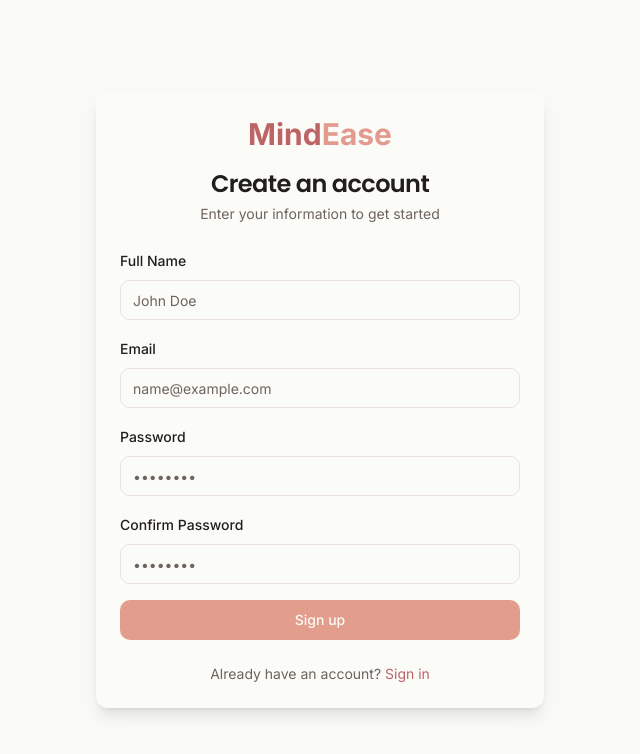
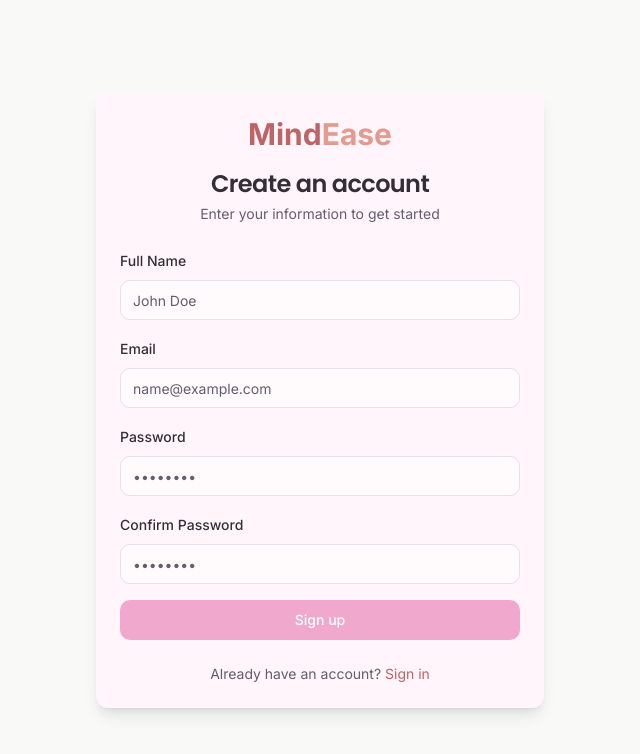
Before and after one commit to DamarisM87/mindease-connect-hub, a React (Vite) app: page /register in a window 1280 px wide. Shown: the top 754 px of the page, without its empty margins (320-960 px from the left). Built offline with nearby package versions, Linux system fonts and the light colour scheme.

Commit message:
feat: Update color variables and add new kawaii styles and animations

```diff
--- a/src/index.css
+++ b/src/index.css
@@ -1,4 +1,3 @@
-
 @import url('https://fonts.googleapis.com/css2?family=Inter:wght@300;400;500;600;700&family=Poppins:wght@400;500;600;700&display=swap');
 
 @tailwind base;
@@ -7,83 +6,65 @@
 
 @layer base {
   :root {
-    --background: 60 30% 98%;
-    --foreground: 20 8% 12%;
+    --background: 330 100% 99%;
+    --foreground: 270 10% 20%;
 
-    --card: 60 30% 98%;
-    --card-foreground: 20 8% 12%;
+    --card: 330 100% 98%;
+    --card-foreground: 270 10% 20%;
 
-    --popover: 60 30% 98%;
-    --popover-foreground: 20 8% 12%;
+    --popover: 330 100% 98%;
+    --popover-foreground: 270 10% 20%;
 
-    --primary: 12 61% 72%;
-    --primary-foreground: 60 30% 98%;
+    --primary: 330 70% 80%; /* Sakura pink */
+    --primary-foreground: 0 0% 100%;
 
-    --secondary: 12 46% 75%;
-    --secondary-foreground: 60 30% 98%;
+    --secondary: 240 80% 90%; /* Soft lavender */
+    --secondary-foreground: 270 10% 20%;
 
-    --muted: 12 10% 92%;
-    --muted-foreground: 20 8% 40%;
+    --muted: 270 20% 94%;
+    --muted-foreground: 270 10% 40%;
 
-    --accent: 0 41% 57%;
-    --accent-foreground: 60 30% 98%;
+    --accent: 190 80% 85%; /* Mint blue */
+    --accent-foreground: 270 10% 20%;
 
     --destructive: 0 84.2% 60.2%;
-    --destructive-foreground: 210 40% 98%;
+    --destructive-foreground: 330 100% 99%;
 
-    --border: 12 20% 90%;
-    --input: 12 20% 90%;
-    --ring: 12 61% 72%;
+    --border: 270 20% 90%;
+    --input: 270 20% 90%;
+    --ring: 330 70% 80%;
 
     --radius: 0.75rem;
-
-    --sidebar-background: 0 0% 98%;
-    --sidebar-foreground: 240 5.3% 26.1%;
-    --sidebar-primary: 12 61% 72%;
-    --sidebar-primary-foreground: 0 0% 98%;
-    --sidebar-accent: 240 4.8% 95.9%;
-    --sidebar-accent-foreground: 240 5.9% 10%;
-    --sidebar-border: 220 13% 91%;
-    --sidebar-ring: 217.2 91.2% 59.8%;
   }
 
   .dark {
-    --background: 20 8% 12%;
-    --foreground: 60 30% 98%;
+    --background: 270 10% 10%;
+    --foreground: 330 100% 99%;
 
-    --card: 20 8% 14%;
-    --card-foreground: 60 30% 98%;
+    --card: 270 10% 12%;
+    --card-foreground: 330 100% 99%;
 
-    --popover: 20 8% 14%;
-    --popover-foreground: 60 30% 98%;
+    --popover: 270 10% 12%;
+    --popover-foreground: 330 100% 99%;
 
-    --primary: 12 61% 72%;
-    --primary-foreground: 20 8% 12%;
+    --primary: 330 70% 80%;
+    --primary-foreground: 270 10% 12%;
 
-    --secondary: 12 46% 75%;
-    --secondary-foreground: 20 8% 12%;
+    --secondary: 240 60% 70%;
+    --secondary-foreground: 270 10% 12%;
 
-    --muted: 20 8% 20%;
-    --muted-foreground: 60 30% 80%;
+    --muted: 270 10% 20%;
+    --muted-foreground: 330 100% 90%;
 
-    --accent: 0 41% 57%;
-    --accent-foreground: 60 30% 98%;
+    --accent: 190 50% 75%;
+    --accent-foreground: 330 100% 99%;
 
     --destructive: 0 62.8% 30.6%;
-    --destructive-foreground: 60 30% 98%;
+    --destructive-foreground: 330 100% 99%;
 
-    --border: 20 8% 24%;
-    --input: 20 8% 24%;
-    --ring: 12 61% 72%;
-
-    --sidebar-background: 20 8% 14%;
-    --sidebar-foreground: 60 30% 98%;
-    --sidebar-primary: 12 61% 72%;
-    --sidebar-primary-foreground: 20 8% 12%;
-    --sidebar-accent: 20 8% 20%;
-    --sidebar-accent-foreground: 60 30% 98%;
-    --sidebar-border: 20 8% 24%;
-    --sidebar-ring: 12 61% 72%;
+    --border: 270 10% 24%;
+    --input: 270 10% 24%;
+    --ring: 330 70% 80%;
   }
 }
 
@@ -95,6 +76,7 @@
   body {
     @apply bg-background text-foreground;
     font-family: 'Inter', sans-serif;
+    background-image: radial-gradient(circle at 25% 25%, #fff0f5 0%, #fceeff 100%);
   }
 
   h1, h2, h3, h4, h5, h6 {
@@ -102,7 +84,6 @@
   }
 }
 
-/* Additional utility classes */
 @layer components {
   .mindease-container {
     @apply container max-w-6xl px-4 mx-auto;
@@ -123,4 +104,54 @@
   .mindease-card {
     @apply bg-card rounded-xl border shadow-sm p-5 hover:shadow-md transition-all;
   }
+
+  .kawaii-card {
+    @apply bg-card border border-border shadow-md rounded-2xl p-6 transition-transform duration-300;
+    box-shadow: 0 4px 12px rgba(255, 182, 193, 0.3);
+  }
+
+  .kawaii-card:hover {
+    transform: translateY(-6px);
+    box-shadow: 0 8px 24px rgba(255, 182, 193, 0.4);
+  }
+
+  .kawaii-badge {
+    @apply rounded-full px-3 py-1 text-sm font-medium;
+    background-color: rgba(255, 182, 193, 0.2);
+    color: #cc6699;
+    backdrop-filter: blur(4px);
+  }
+
+  .bg-anime-gradient {
+    background: linear-gradient(145deg, #ffe4ec, #f4eaff, #e4faff);
+  }
 }
+
+/* ✨ Kawaii Animations */
+@keyframes softFloat {
+  0%, 100% { transform: translateY(0); }
+  50% { transform: translateY(-4px); }
+}
+
+.animate-soft-float {
+  animation: softFloat 3s ease-in-out infinite;
+}
+
+@keyframes wiggle {
+  0%, 100% { transform: rotate(0deg); }
+  25% { transform: rotate(1deg); }
+  75% { transform: rotate(-1deg); }
+}
+
+.animate-wiggle {
+  animation: wiggle 2s ease-in-out infinite;
+}
+
+@keyframes fadeIn {
+  from { opacity: 0; transform: translateY(10px); }
+  to { opacity: 1; transform: translateY(0); }
+}
+
+.animate-fade-in {
+  animation: fadeIn 0.8s ease-out;
+}
```
